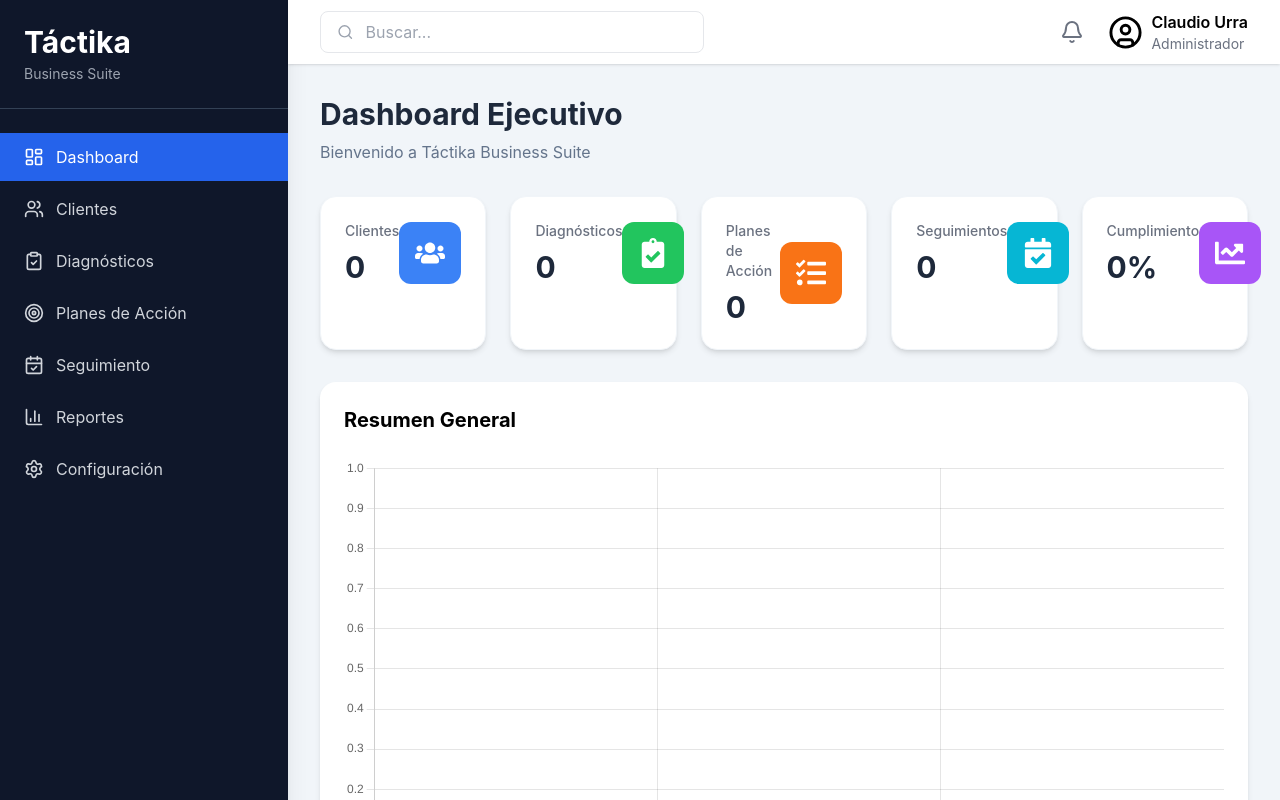
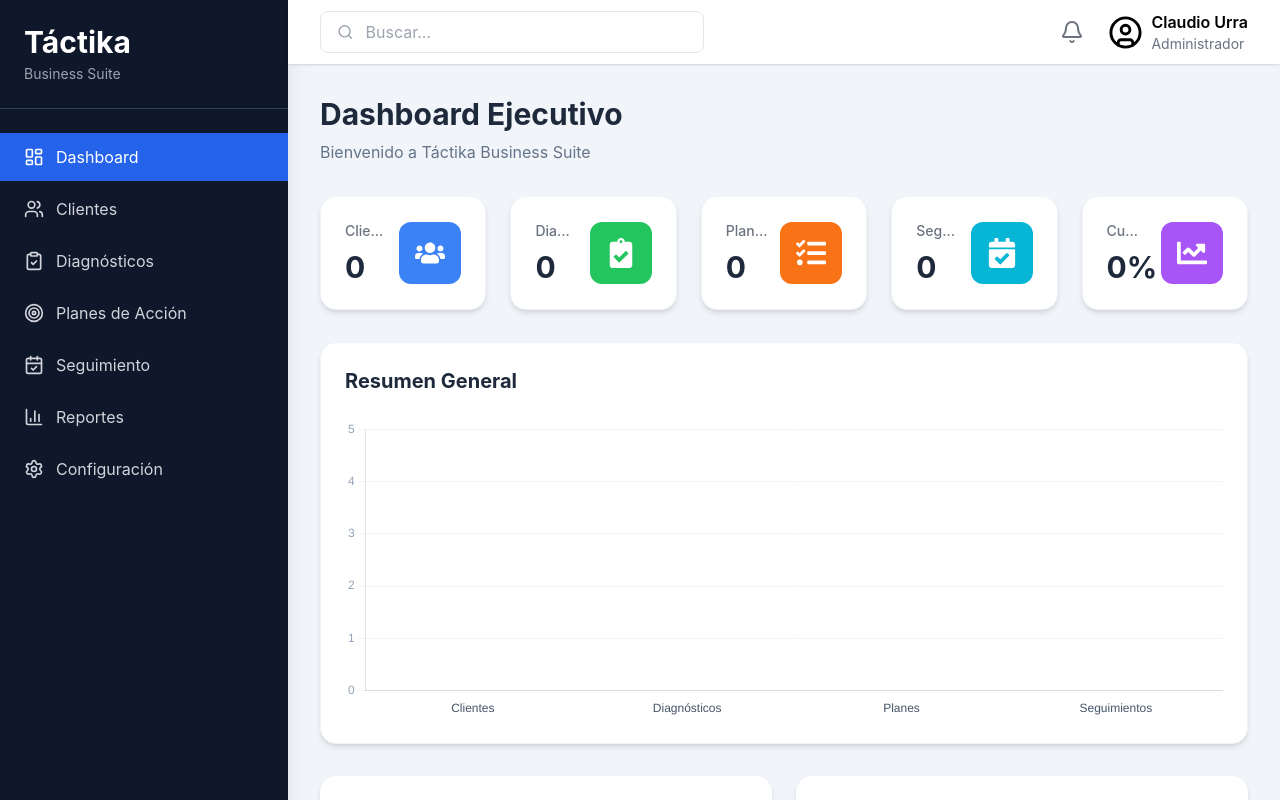
Before and after one commit to tactikaconsulting/tactika-business-suite, a React (Vite) app: page / in a window 1280 px wide. Shown: the top 800 px of the page. Built offline with nearby package versions, Linux system fonts and the light colour scheme.

Commit message:
Ajustar cards y gráfico del dashboard

```diff
--- a/src/components/Dashboard/DashboardCards.jsx
+++ b/src/components/Dashboard/DashboardCards.jsx
@@ -54,8 +54,8 @@
           className="bg-white rounded-2xl shadow-md p-6 hover:shadow-xl transition-all duration-300 border border-slate-100"
         >
           <div className="flex justify-between items-center">
-            <div>
-              <p className="text-gray-500 text-sm font-medium">
+            <div className="min-w-0 pr-3">
+              <p className="text-gray-500 text-sm font-medium truncate">
                 {card.titulo}
               </p>
 
@@ -64,7 +64,7 @@
               </h2>
             </div>
 
-            <div className={`${card.color} text-white rounded-xl p-4`}>
+            <div className={`${card.color} text-white rounded-xl p-4 shrink-0`}>
               {card.icono}
             </div>
           </div>
--- a/src/components/Dashboard/DashboardChart.jsx
+++ b/src/components/Dashboard/DashboardChart.jsx
@@ -21,39 +21,74 @@
   clientes = 0,
   diagnosticos = 0,
   planes = 0,
+  seguimientos = 0,
 }) {
   const data = {
-    labels: ["Clientes", "Diagnósticos", "Planes"],
+    labels: ["Clientes", "Diagnósticos", "Planes", "Seguimientos"],
     datasets: [
       {
         label: "Registros",
-        data: [clientes, diagnosticos, planes],
+        data: [clientes, diagnosticos, planes, seguimientos],
         backgroundColor: [
           "#3B82F6",
           "#10B981",
           "#F59E0B",
+          "#06B6D4",
         ],
         borderRadius: 8,
+        maxBarThickness: 60,
       },
     ],
   };
 
   const options = {
     responsive: true,
+    maintainAspectRatio: false,
     plugins: {
       legend: {
         display: false,
+      },
+      tooltip: {
+        backgroundColor: "#1e293b",
+        padding: 10,
+        cornerRadius: 8,
+      },
+    },
+    scales: {
+      x: {
+        grid: {
+          display: false,
+        },
+        ticks: {
+          color: "#475569",
+          font: {
+            weight: "500",
+          },
+        },
+      },
+      y: {
+        beginAtZero: true,
+        suggestedMax: 5,
+        grid: {
+          color: "#f1f5f9",
+        },
+        ticks: {
+          color: "#94a3b8",
+          stepSize: 1,
+        },
       },
     },
   };
 
   return (
-    <div className="bg-white rounded-2xl shadow-md p-6">
-      <h2 className="text-xl font-bold mb-6">
+    <div className="bg-white rounded-2xl shadow-md p-6 border border-slate-100">
+      <h2 className="text-xl font-bold mb-6 text-slate-800">
         Resumen General
       </h2>
 
-      <Bar data={data} options={options} />
+      <div style={{ height: "300px" }}>
+        <Bar data={data} options={options} />
+      </div>
     </div>
   );
 }
```
